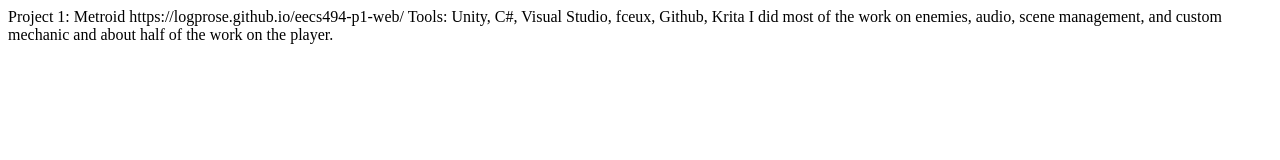
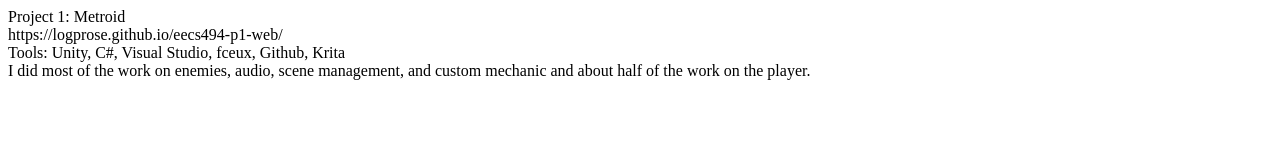
Before and after one commit to AlexanderWang0/AlexanderWang0.github.io, a plain HTML site: page eecs494.html in a window 1280 px wide. Drawn offline with Linux system fonts and the light colour scheme.

Commit message:
added line breaks

```diff
--- a/eecs494.html
+++ b/eecs494.html
@@ -1,9 +1,9 @@
 <!DOCTYPE html>
 <html>
 <body>
-Project 1: Metroid
-https://logprose.github.io/eecs494-p1-web/
-Tools: Unity, C#, Visual Studio, fceux, Github, Krita
+Project 1: Metroid<br>
+https://logprose.github.io/eecs494-p1-web/<br>
+Tools: Unity, C#, Visual Studio, fceux, Github, Krita<br>
 I did most of the work on enemies, audio, scene management, and custom mechanic and about half of the work on the player.
 </body>
 </html>
```
Also changed, not shown: index.html (+1 -1 lines).
